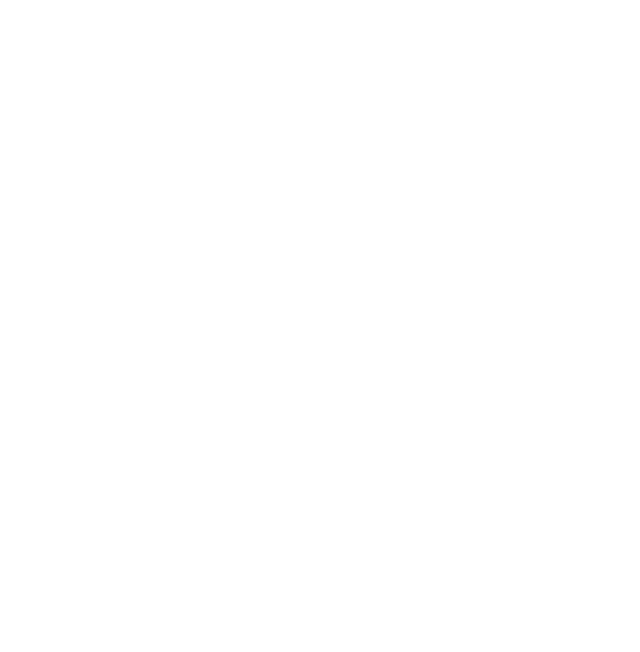
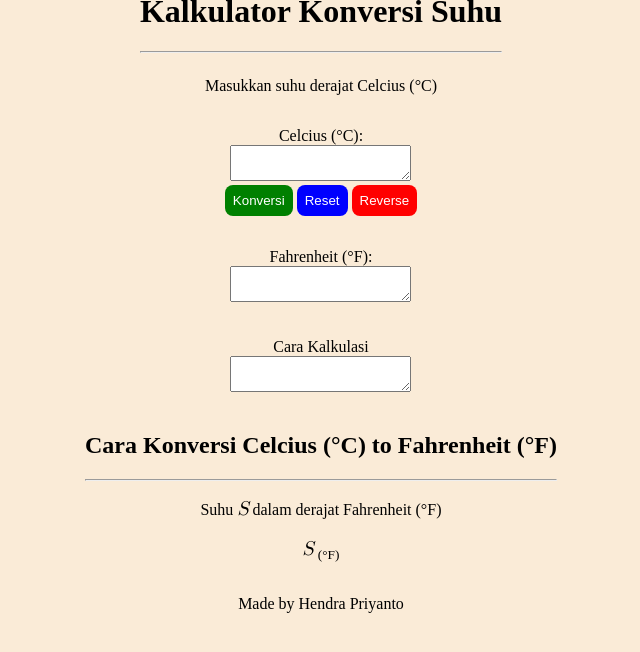
Before and after one commit to revou-fundamental-course/30-sept-24-G0j1n, a plain HTML site: page index.html in a window 1280 px wide. Shown: the whole page, without its empty margins (319-959 px from the left). Drawn offline with Linux system fonts and the light colour scheme.

Commit message:
configurasi awal mini project

```diff
--- a/css/style.css
+++ b/css/style.css
@@ -1 +1,48 @@
 /* Ini css */
+
+body {
+    margin: 50px;
+    background: antiquewhite;
+    text-align: center;
+    display: flex;
+    flex-direction: column;
+    align-items: center;
+    justify-content: center;
+    height: 500px;
+}
+
+.suhu-style {
+    font-size: 20px;
+    font-family: math;
+    font-style: italic;
+}
+
+.padding-16 {
+    padding-top: 16px;
+    padding-bottom: 16px;
+}
+
+.form-btn {
+    border: none;
+    padding: 8px;
+    border-radius: 8px;
+}
+
+.form-btn-submit {
+    background-color: green;
+    color: white;
+}
+
+.form-btn-reset {
+    background-color: blue;
+    color: white;
+}
+
+.form-btn-reverse {
+    background-color: red;
+    color: white;
+}
+
+textarea {
+
+}
--- a/index.html
+++ b/index.html
@@ -8,7 +8,74 @@
 </head>
 
 <body>
+    <header>
+        <h1>Kalkulator Konversi Suhu</h1>
+        <hr />
+    </header>
 
+    <main>
+        <!-- Form Content -->
+        <section>
+            <!-- Instruksi -->
+            <article>
+                <p>Masukkan suhu derajat Celcius (&deg;C)</p>
+            </article>
+
+            <!-- Inputan Suhu -->
+            <form class="padding-16">
+                <div>
+                    <label for="input-suhu">Celcius (&deg;C):</label>
+                </div>
+
+                <textarea id="input-suhu"></textarea>
+
+                <div>
+                    <button class="form-btn form-btn-submit">Konversi</button>
+                    <button class="form-btn form-btn-reset">Reset</button>
+                    <Button class="form-btn form-btn-reverse">Reverse</Button>
+                </div>
+            </form>
+
+            <!-- Hasil Inputan -->
+            <div class="padding-16">
+                <div>
+                    <label for="hasil-suhu">Fahrenheit (&deg;F):</label>
+                </div>
+
+                <textarea id="hasil-suhu"></textarea>
+            </div>
+
+            <!-- Cara Kalkulasi -->
+            <div class="padding-16">
+                <div>
+                    <label for="how-to-suhu">Cara Kalkulasi</label>
+                </div>
+
+                <textarea id="how-to-suhu"></textarea>
+            </div>
+        </section>
+
+        <!-- Info Content -->
+        <section>
+            <header>
+                <h2>Cara Konversi Celcius (&deg;C) to Fahrenheit (&deg;F)</h2>
+                <hr />
+            </header>
+
+            <article>
+                <p>Suhu
+                    <span class="suhu-style">S</span> dalam derajat Fahrenheit (&deg;F) </p>
+                </p>
+
+                <p><span class="suhu-style">S</span> <sub>(&deg;F)</sub></p>
+            </article>
+        </section>
+
+    </main>
+
+    <footer>
+        <p>Made by Hendra Priyanto</p>
+    </footer>
 </body>
 
 </html>
```
